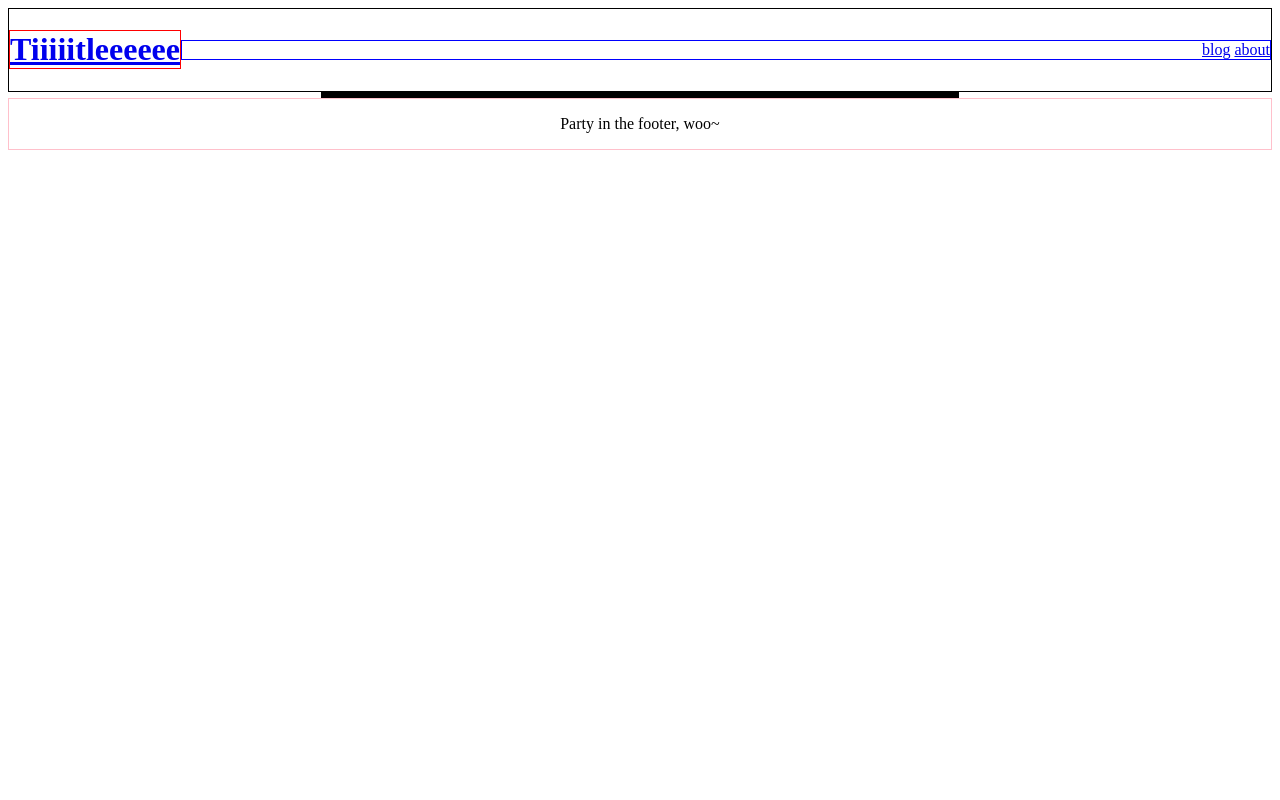
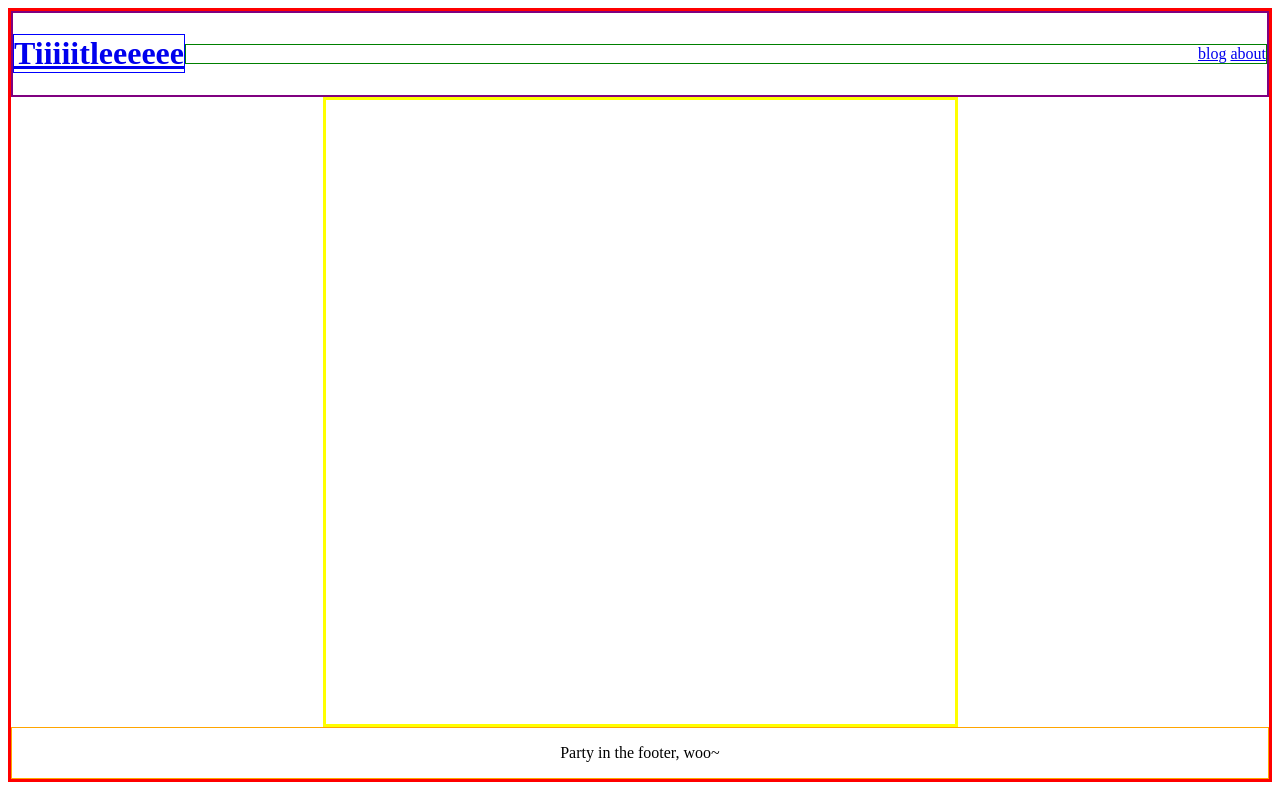
Before and after one commit to EsmeraldaQuintana/webpageLanding, a website built with webpack: page public/index.template.html in a window 1280 px wide. Built offline with nearby package versions, Linux system fonts and the light colour scheme; what page would draw is missing.

Commit message:
Begin styling.
Add import for google fonts, change shell and subclasses borders, fix main page space.

```diff
--- a/public/index.template.html
+++ b/public/index.template.html
@@ -5,7 +5,9 @@
 		<meta http-equiv="X-UA-Compatible" content="IE=edge">
 		<meta name="description" content="">
 		<meta name="viewport" content="width=device-width, initial-scale=1">
-		<title></title>
+        <link href="https://fonts.googleapis.com/css?family=Catamaran|Lato"
+            rel="stylesheet">
+        <title></title>
 
 		<!-- Apply Color to Mobile Status Bar -->
 		<!-- <meta name="theme-color" content="#222"> -->
--- a/src/blog/blog.css
+++ b/src/blog/blog.css
@@ -1,3 +1,3 @@
-Blog {
+.Blog {
     color: green;
 }
--- a/src/main.css
+++ b/src/main.css
@@ -1,3 +1,8 @@
+* {
+    margin: 0;
+    padding: 0;
+}
+
 body {
     height: 100vh;
     margin: auto;
--- a/src/shell/shell.css
+++ b/src/shell/shell.css
@@ -10,33 +10,35 @@
 */
 
 .Shell {
+    border: 3px solid red;
 }
 
 .Shell__header {
-    border: solid 1px black;
+    border: solid 2px purple;
     display: flex;
     align-items: center;
 }
 
 .Shell__title {
-    border: solid 1px red;
+    border: solid 1px blue;
     justify-content: left;
 }
 
 .Shell__nav {
-    border: solid 1px blue;
+    border: solid 1px green;
     flex-grow: 1;
     text-align: right;
 }
 
 .Shell__contents {
     margin: auto;
-    border: solid 3px black;
+    height: 78vh;
+    border: solid 3px yellow;
     width: 50%;
 }
 
 .Shell__footer {
     display: block;
-    border: solid 1px pink;
+    border: solid 1px orange;
     text-align: center;
 }
```
